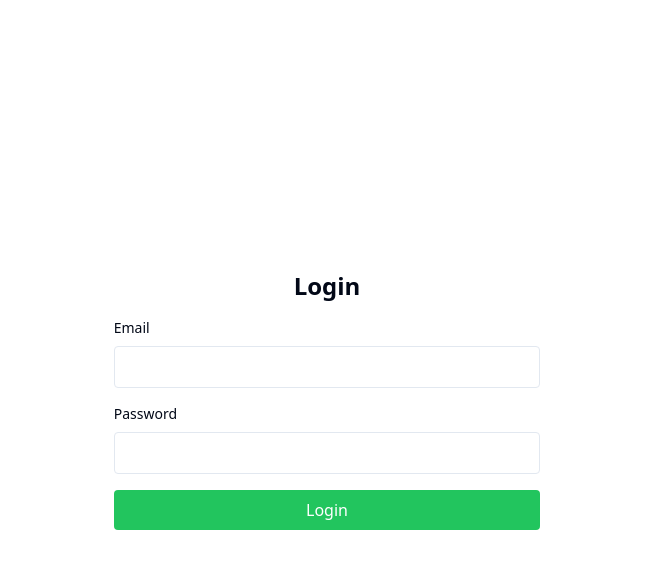
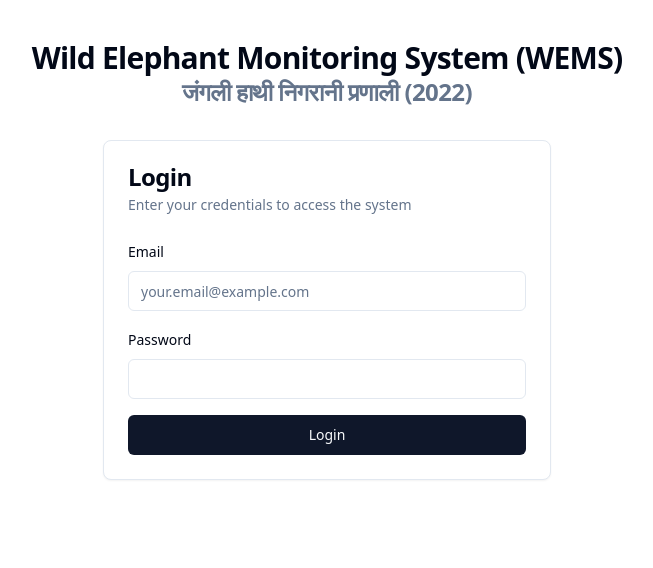
Before and after one commit to ajinkya-builds/elephant-watch-app, a React (Vite) app: page / in a window 1280 px wide. Shown: the top 568 px of the page, without its empty margins (313-966 px from the left). Built offline with nearby package versions, Linux system fonts and the light colour scheme.

Commit message:
feat: add session management, header with user info, and auto-fill email in form

```diff
--- a/src/App.tsx
+++ b/src/App.tsx
@@ -7,7 +7,8 @@ import { BrowserRouter, Routes, Route, Navigate } from "react-router-dom";
 import Index from "./pages/Index";
 import NotFound from "./pages/NotFound";
 import ReportActivityPage from "./pages/ReportActivityPage";
-import Login from "./components/Login"; // Import the Login component
+import Login from "./components/Login";
+import { Header } from "./components/Header";
 import { supabase } from "@/lib/supabaseClient";
 
 const queryClient = new QueryClient();
@@ -19,34 +20,49 @@ const LazyPwaReloader = import.meta.env.PROD
 
 const App = () => {
   const [isAuthenticated, setIsAuthenticated] = useState(false);
+  const [isLoading, setIsLoading] = useState(true);
 
-  // Check if the user is authenticated
+  // Check if the user is authenticated and set up session listener
   useEffect(() => {
     const checkAuth = async () => {
-      const { data } = await supabase.auth.getSession();
-      setIsAuthenticated(!!data.session); // Set to true if a session exists
+      const { data: { session } } = await supabase.auth.getSession();
+      setIsAuthenticated(!!session);
+      setIsLoading(false);
     };
+
+    // Set up auth state change listener
+    const { data: { subscription } } = supabase.auth.onAuthStateChange((_event, session) => {
+      setIsAuthenticated(!!session);
+    });
+
     checkAuth();
+
+    // Cleanup subscription
+    return () => {
+      subscription.unsubscribe();
+    };
   }, []);
+
+  if (isLoading) {
+    return <div className="flex items-center justify-center h-screen">Loading...</div>;
+  }
 
   return (
     <QueryClientProvider client={queryClient}>
       <TooltipProvider>
         <Toaster />
         <Sonner />
-        {/* Conditionally render PwaReloader using Suspense for React.lazy */}
         {import.meta.env.PROD && LazyPwaReloader && (
           <Suspense fallback={null}>
             <LazyPwaReloader />
           </Suspense>
         )}
         <BrowserRouter basename={import.meta.env.DEV ? "/" : "/elephant-watch-app"}>
+          {isAuthenticated && <Header />}
           <Routes>
             {!isAuthenticated ? (
-              // If not authenticated, show the login page
               <Route path="*" element={<Login onLogin={() => setIsAuthenticated(true)} />} />
             ) : (
-              // If authenticated, show the app routes
               <>
                 <Route path="/" element={<Index />} />
                 <Route path="/report-activity" element={<ReportActivityPage />} />
--- /dev/null
+++ b/src/components/Header.tsx
@@ -0,0 +1,44 @@
+import React from "react";
+import { Button } from "@/components/ui/button";
+import { supabase } from "@/lib/supabaseClient";
+import { useNavigate } from "react-router-dom";
+import { toast } from "sonner";
+
+export function Header() {
+  const navigate = useNavigate();
+  const [userEmail, setUserEmail] = React.useState<string | null>(null);
+
+  React.useEffect(() => {
+    const getUser = async () => {
+      const { data: { user } } = await supabase.auth.getUser();
+      setUserEmail(user?.email || null);
+    };
+    getUser();
+  }, []);
+
+  const handleLogout = async () => {
+    const { error } = await supabase.auth.signOut();
+    if (error) {
+      toast.error("Error logging out");
+    } else {
+      toast.success("Logged out successfully");
+      navigate("/");
+    }
+  };
+
+  return (
+    <header className="w-full border-b">
+      <div className="container mx-auto px-4 py-4 flex justify-between items-center">
+        <h1 className="text-xl font-bold">Wild Elephant Monitoring System</h1>
+        {userEmail && (
+          <div className="flex items-center gap-4">
+            <span className="text-sm text-muted-foreground">{userEmail}</span>
+            <Button variant="outline" onClick={handleLogout}>
+              Logout
+            </Button>
+          </div>
+        )}
+      </div>
+    </header>
+  );
+}
--- a/src/components/Login.tsx
+++ b/src/components/Login.tsx
@@ -1,82 +1,91 @@
 import React, { useState } from "react";
-import { supabase } from "../lib/supabaseClient";
-import bcrypt from "bcryptjs";
+import { Button } from "@/components/ui/button";
+import { Input } from "@/components/ui/input";
+import { Label } from "@/components/ui/label";
+import { Card, CardContent, CardDescription, CardHeader, CardTitle } from "@/components/ui/card";
+import { supabase } from "@/lib/supabaseClient";
+import { toast } from "sonner";
 
-const Login = ({ onLogin }: { onLogin: () => void }) => {
+interface LoginProps {
+  onLogin: () => void;
+}
+
+export default function Login({ onLogin }: LoginProps) {
   const [email, setEmail] = useState("");
   const [password, setPassword] = useState("");
-  const [error, setError] = useState("");
+  const [isLoading, setIsLoading] = useState(false);
 
   const handleLogin = async (e: React.FormEvent) => {
     e.preventDefault();
-    setError("");
-
-    console.log("Attempting to fetch user with email:", email);
+    setIsLoading(true);
 
     try {
-      const { data: user, error: fetchError } = await supabase
-        .from("users")
-        .select("*")
-        .eq("email", email)
-        .single();
+      const { error } = await supabase.auth.signInWithPassword({
+        email,
+        password,
+      });
 
-      console.log("User fetched:", user);
-      console.log("Fetch error:", fetchError);
-
-      if (fetchError || !user) {
-        setError("User not found.");
-        return;
+      if (error) {
+        throw error;
       }
 
-      const isValidPassword = await bcrypt.compare(password, user.password_hash);
-
-      if (!isValidPassword) {
-        setError("Invalid password.");
-        return;
-      }
-
-      console.log("Login successful!");
+      toast.success("Logged in successfully!");
       onLogin();
-    } catch (error) {
-      console.error("Error during login:", error);
-      setError("An unexpected error occurred.");
+    } catch (error: any) {
+      toast.error(error.message || "Failed to login");
+    } finally {
+      setIsLoading(false);
     }
   };
 
   return (
-    <div className="flex flex-col items-center justify-center h-screen">
-      <h1 className="text-2xl font-bold mb-4">Login</h1>
-      <form onSubmit={handleLogin} className="w-1/3">
-        <div className="mb-4">
-          <label className="block text-sm font-medium mb-2">Email</label>
-          <input
+    <div className="container mx-auto py-10 px-4">
+      <header className="mb-8 text-center">
+        <h1 className="text-3xl font-bold tracking-tight">
+          Wild Elephant Monitoring System (WEMS)
+        </h1>
+        <h2 className="text-2xl font-semibold tracking-tight text-muted-foreground">
+          जंगली हाथी निगरानी प्रणाली (2022)
+        </h2>
+      </header>
+      <div className="max-w-md mx-auto">
+        <Card>
+          <CardHeader>
+            <CardTitle>Login</CardTitle>
+            <CardDescription>
+              Enter your credentials to access the system
+            </CardDescription>
+          </CardHeader>
+          <CardContent>
+            <form onSubmit={handleLogin} className="space-y-4">
+              <div className="space-y-2">
+                <Label htmlFor="email">Email</Label>
+                <Input
+                  id="email"
                   type="email"
+                  placeholder="your.email@example.com"
                   value={email}
                   onChange={(e) => setEmail(e.target.value)}
-            className="w-full p-2 border rounded"
                   required
                 />
               </div>
-        <div className="mb-4">
-          <label className="block text-sm font-medium mb-2">Password</label>
-          <input
+              <div className="space-y-2">
+                <Label htmlFor="password">Password</Label>
+                <Input
+                  id="password"
                   type="password"
                   value={password}
                   onChange={(e) => setPassword(e.target.value)}
-            className="w-full p-2 border rounded"
                   required
                 />
               </div>
-        {error && <p className="text-red-500 text-sm mb-4">{error}</p>}
-        <button
-          type="submit"
-          className="w-full bg-green-500 text-white py-2 rounded"
-        >
-          Login
-        </button>
+              <Button type="submit" className="w-full" disabled={isLoading}>
+                {isLoading ? "Logging in..." : "Login"}
+              </Button>
             </form>
+          </CardContent>
+        </Card>
+      </div>
     </div>
   );
-};
-
-export default Login;
+}
--- a/src/components/ReportForm.tsx
+++ b/src/components/ReportForm.tsx
@@ -92,6 +92,17 @@ export function ReportForm() {
       reporterMobile: "",
     },
   });
+
+  // Fetch and set user's email
+  useEffect(() => {
+    const getUser = async () => {
+      const { data: { user } } = await supabase.auth.getUser();
+      if (user?.email) {
+        form.setValue("email", user.email);
+      }
+    };
+    getUser();
+  }, [form]);
 
   const syncPendingReports = useCallback(async () => {
     if (isSyncing || !isOnline) return; // Don't sync if already syncing or offline
```
Lines whose indentation alone changed are shown as unchanged.
